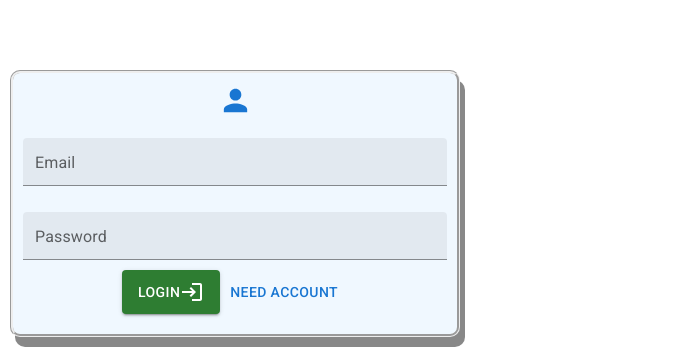
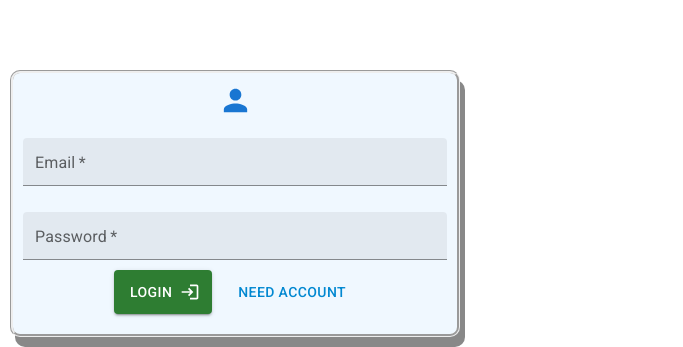
Before and after one commit to Sayyed-rehan/Mugal-Darbar, a React (Create React App) app in the folder frontend/: page /login in a window 1280 px wide. Shown: the part 724-1071 px from the top of the page, without its empty margins (0-683 px from the left). Built offline with nearby package versions, Linux system fonts and the light colour scheme.

Commit message:
material Ui added

```diff
--- a/frontend/src/Components/FoodItemCard/FoodItemCard.js
+++ b/frontend/src/Components/FoodItemCard/FoodItemCard.js
@@ -36,8 +36,6 @@ const FoodItemCard = (props) => {
 
 
     <div className='try' >
-
-
 
     <Card sx={{ maxWidth: 345 }} >
       <CardMedia
--- a/frontend/src/Pages/Home/Home.js
+++ b/frontend/src/Pages/Home/Home.js
@@ -90,7 +90,7 @@ const Home = () => {
       </div>
       <div className='home-logout-button'>
 
-    <Button variant='contained' color='error' onClick={handleLogout} sx={{ml:'45%'}}>Logout <LogoutIcon /></Button>
+    <Button variant='contained' color='error' onClick={handleLogout} sx={{ml:'45%'}} endIcon={<LogoutIcon />}>Logout</Button>
       </div>
 
     </div>
--- a/frontend/src/Pages/Login/Login.js
+++ b/frontend/src/Pages/Login/Login.js
@@ -1,40 +1,38 @@
-import React, { useEffect, useState } from 'react'
-import axios from 'axios'
-import swal from 'sweetalert';
-import "./Login.css"
-import loginimg from "../../Images/login1.jpg"
-import TextField from '@mui/material/TextField';
-import { Button } from '@mui/material';
-import PersonIcon from '@mui/icons-material/Person';
-import LoginIcon from '@mui/icons-material/Login';
+import React, { useEffect, useState } from "react";
+import axios from "axios";
+import swal from "sweetalert";
+import "./Login.css";
+import loginimg from "../../Images/login1.jpg";
+import TextField from "@mui/material/TextField";
+import { Button, Stack } from "@mui/material";
+import PersonIcon from "@mui/icons-material/Person";
+import LoginIcon from "@mui/icons-material/Login";
 
 const Login = () => {
-
   const [user, setuser] = useState({
-    email:"",
-    password:""
-  })
+    email: "",
+    password: "",
+  });
 
   //redirect to home page if already logined
-  useEffect(()=>{
+  useEffect(() => {
+    const currentUser = JSON.parse(localStorage.getItem("currentUser"));
+    if (currentUser) {
+      window.location.href = "/";
+    }
+  }, []);
 
-    const currentUser = JSON.parse(localStorage.getItem("currentUser"))
-    if(currentUser){
-      window.location.href="/"
-    }
-  },[])
-
-  const handleInput=(e)=>{
-    setuser({...user,[e.target.name]:e.target.value})
+  const handleInput = (e) => {
+    setuser({ ...user, [e.target.name]: e.target.value });
   };
 
-  const handleLogin= async()=>{
-    const responce = await axios.post("http://localhost:5000/login",{
-      email:user.email,
-      password:user.password
-    })
+  const handleLogin = async () => {
+    const responce = await axios.post("http://localhost:5000/login", {
+      email: user.email,
+      password: user.password,
+    });
     console.log(responce.data.mess);
-    if(responce.data.success){
+    if (responce.data.success) {
       // alert("Login " +responce.data.mess)
       await swal({
         title: "Logined",
@@ -42,66 +40,92 @@ const Login = () => {
         icon: "success",
         button: "Ready to Go",
       });
-      localStorage.setItem("currentUser", JSON.stringify(responce.data.data))
-      setuser({email:"", password:""})
-      window.location.href="/"
-
-    }else{
+      localStorage.setItem("currentUser", JSON.stringify(responce.data.data));
+      setuser({ email: "", password: "" });
+      window.location.href = "/";
+    } else {
       await swal({
         title: "Invalid",
         text: responce.data.mess,
         icon: "error",
         button: "Ok",
       });
-      localStorage.removeItem("currentUser")
-      setuser({email:"", password:""})
+      localStorage.removeItem("currentUser");
+      setuser({ email: "", password: "" });
     }
-
   };
 
-  const handleNeedAccount=()=>{
-    window.location.href="/sigin"
-  }
-
+  const handleNeedAccount = () => {
+    window.location.href = "/sigin";
+  };
 
   return (
     <div>
-
-    <div className='login-header'>
-      <h1>Login</h1>
-    </div>
-
-    <div className='login-img'>
-    <img src={loginimg} alt='login' height={'300px'} />
-    </div>
-      <div className='login-inputs'>
-
-      <div className='login-inputs-header'>
-
-      {/* <h5>User-Login</h5> */}
-      <PersonIcon color="primary" fontSize="large"  />
+      <div className="login-header">
+        <h1>Login</h1>
       </div>
 
+      <div className="login-img">
+        <img src={loginimg} alt="login" height={"300px"} />
+      </div>
+      <div className="login-inputs">
+        <div className="login-inputs-header">
+          {/* <h5>User-Login</h5> */}
+          <PersonIcon color="primary" fontSize="large" />
+        </div>
 
+        <TextField
+          id="filled-basic"
+          required
+          label="Email"
+          variant="filled"
+          size="small"
+          placeholder="Please Enter your Email"
+          type={"email"}
+          name="email"
+          value={user.email}
+          onChange={handleInput}
+          fullWidth="true"
+        />
 
-      <TextField id="filled-basic" label="Email" variant="filled" size='small' placeholder="Please Enter your Email"
-      type={'email'} name='email' value={user.email} onChange={handleInput} fullWidth='true' />
+        <br />
 
-      <br />
+        <TextField
+          id="filled-basic"
+          required
+          label="Password"
+          variant="filled"
+          size="small"
+          placeholder="Please Enter your Password"
+          type={"password"}
+          name="password"
+          value={user.password}
+          onChange={handleInput}
+          fullWidth="true"
+        />
 
-      <TextField id="filled-basic" label="Password" variant="filled" size='small' placeholder="Please Enter your Password"
-      type={'password'} name='password' value={user.password} onChange={handleInput} fullWidth='true' />
+        <div className="login-buttons">
 
-      <div className='login-buttons'>
+        <Stack direction='row' spacing={2}>
 
-      <Button variant="contained" color="success" onClick={handleLogin}>Login<LoginIcon /></Button>
+          <Button
+            variant="contained"
+            color="success"
 
-      <Button onClick={handleNeedAccount} variant='text' sx={{p:'10px'}} >Need account</Button>
+            onClick={handleLogin}
+            endIcon={<LoginIcon />}>
+            Login
+          </Button>
 
+          <Button onClick={handleNeedAccount} variant="text" sx={{ p: "10px" }} color='info'>
+            Need account
+          </Button>
+        </Stack>
+        </div>
       </div>
-      </div>
+
     </div>
-  )
-}
+  );
+};
 
-export default Login
+export default Login;
--- a/frontend/src/Pages/Sigin/Sigin.js
+++ b/frontend/src/Pages/Sigin/Sigin.js
@@ -1,7 +1,7 @@
 import React, { useEffect, useState } from "react";
 import TextField from "@mui/material/TextField";
 import "../Sigin/Sigin.css";
-import { Button } from "@mui/material";
+import { Button, Stack } from "@mui/material";
 import axios from "axios";
 import importedimgs from "../../Images/1.png"
 import { currentUser } from "../../Components/utils/currentuser";
@@ -108,14 +108,18 @@ const Sigin = () => {
           fullWidth={true}
           value={user.password}
           onChange={handleInput}
+          helperText='Please do not Share your Password'
         />
         <br />
         <br />
         <div className="buttons">
-          <Button variant="contained" onClick={handleSigin} sx={{ p: '10px' }}>Create Account</Button>
+
+        <Stack>
+
+          <Button variant="contained" onClick={handleSigin} >Sign-In</Button>
           <br />
-
-          <Button variant="contained" sx={{ paddingLeft: 2 }} color='success' onClick={handleAlreadyAccount}>Have an Account</Button>
+          <Button variant="contained"  color='success' onClick={handleAlreadyAccount}>Have an Account</Button>
+        </Stack>
 
 
         </div>
```
